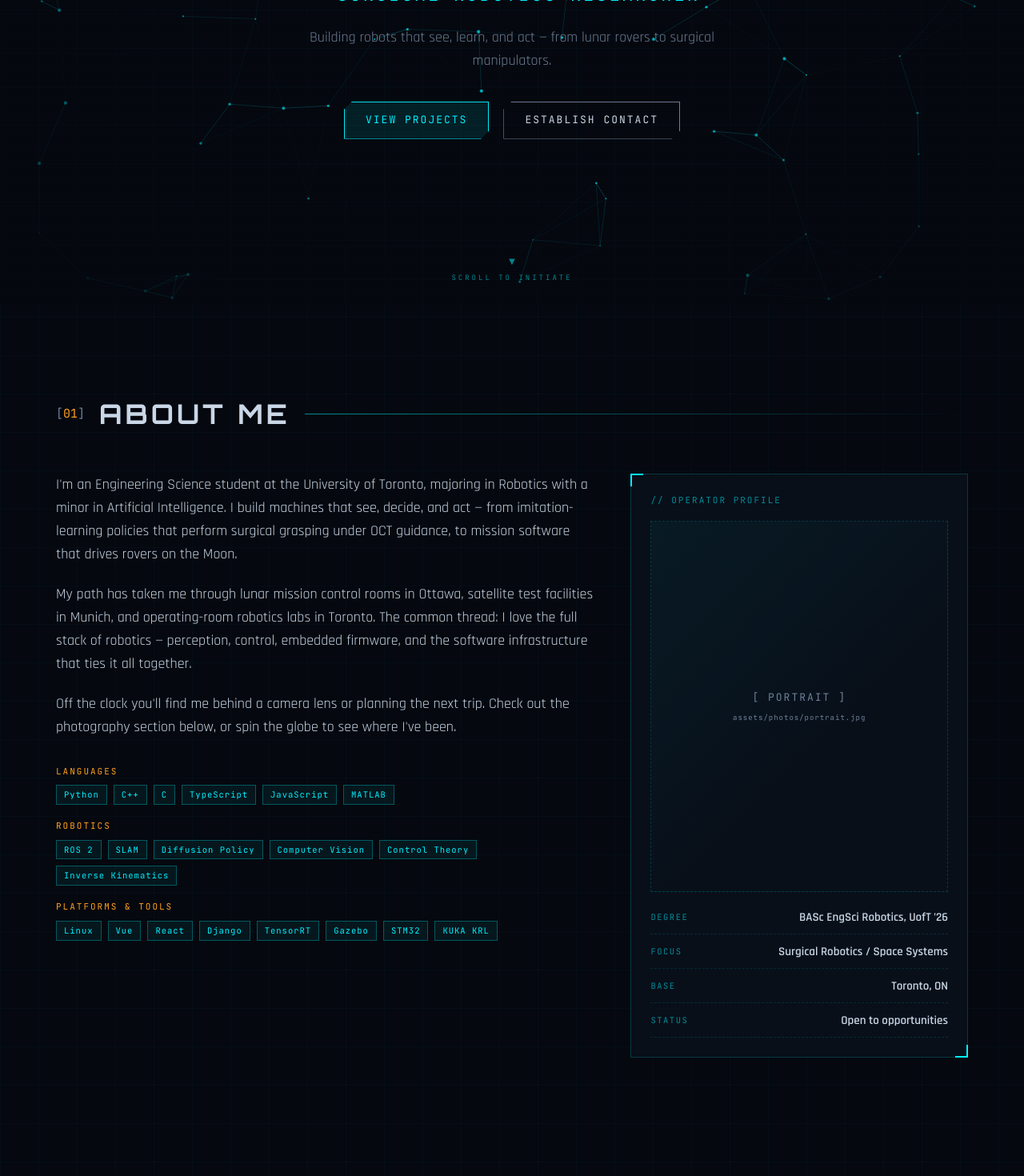
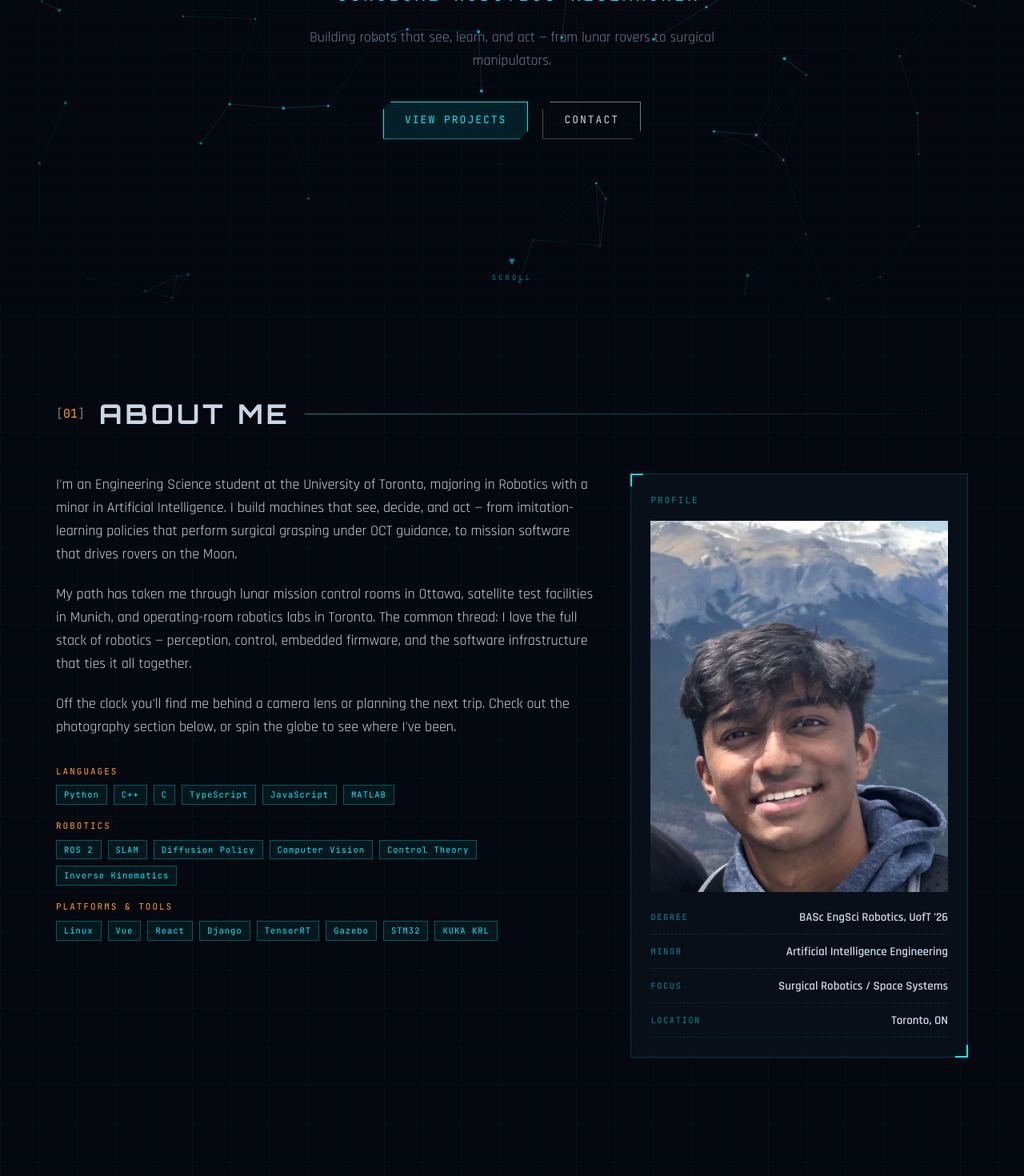
Before and after one commit to SPeramanu/sujit-portfolio, a React (Vite) app: page / in a window 1280 px wide. Shown: the part 420-1890 px from the top of the page at 80% size. Built offline with nearby package versions, Linux system fonts and the light colour scheme.

Commit message:
added lorenz back drop + personal image

```diff
--- a/src/data/profile.js
+++ b/src/data/profile.js
@@ -40,9 +40,9 @@ export const profile = {
   // Quick-read stats shown in the about HUD panel.
   stats: [
     { label: 'DEGREE', value: 'BASc EngSci Robotics, UofT ’26' },
+    { label: 'MINOR', value: 'Artificial Intelligence Engineering' },
     { label: 'FOCUS', value: 'Surgical Robotics / Space Systems' },
-    { label: 'BASE', value: 'Toronto, ON' },
-    { label: 'STATUS', value: 'Open to opportunities' },
+    { label: 'LOCATION', value: 'Toronto, ON' },
   ],
 
   // Skill groups render as tag chips.
--- a/src/pages/ArcadePage.jsx
+++ b/src/pages/ArcadePage.jsx
@@ -110,6 +110,128 @@ const GAMES = [
     accent: '#7dffb0',
   },
 ];
+
+// ============================================================
+//  Lorenz strange attractor — drifts behind the cabinet select.
+//  Pure canvas: a handful of tracers integrate the classic
+//  system (σ=10, ρ=28, β=8/3) and leave glowing trails in the
+//  arcade palette. The view rotates slowly for a 3D feel.
+//  Honors prefers-reduced-motion with a single static render.
+// ============================================================
+function LorenzBackground() {
+  const canvasRef = useRef(null);
+
+  useEffect(() => {
+    const canvas = canvasRef.current;
+    const ctx = canvas.getContext('2d'); // alpha defaults to true → transparent
+    const dpr = Math.min(window.devicePixelRatio || 1, 2);
+    const reduce = window.matchMedia('(prefers-reduced-motion: reduce)').matches;
+
+    const SIGMA = 10;
+    const RHO = 28;
+    const BETA = 8 / 3;
+    const DT = 0.005;
+    const PALETTE = ['#00f0ff', '#ff3cf0', '#ffd24a', '#7dffb0', '#ff5d73'];
+
+    const tracers = PALETTE.map((color, i) => ({
+      x: 0.1 + i * 0.03,
+      y: 0,
+      z: 18 + i * 0.7,
+      color,
+      px: null,
+      py: null,
+    }));
+
+    let angle = 0;
+    let w = 0;
+    let h = 0;
+    let scale = 1;
+    let cx = 0;
+    let cy = 0;
+
+    const resize = () => {
+          // Canvas is absolutely positioned and fills (+bleeds past) the stage,
+          // so measure its own rendered box.
+          w = canvas.clientWidth * dpr;
+          h = canvas.clientHeight * dpr;
+          canvas.width = w;
+          canvas.height = h;
+          scale = Math.min(w, h) / 25;  // ← was /60; lower = bigger attractor
+          cx = w / 2.2;
+          cy = h / 2;
+          tracers.forEach((p) => {
+            p.px = null;
+            p.py = null;
+          });
+          ctx.clearRect(0, 0, w, h);
+        };
+
+    const step = (p) => {
+      const dx = SIGMA * (p.y - p.x);
+      const dy = p.x * (RHO - p.z) - p.y;
+      const dz = p.x * p.y - BETA * p.z;
+      p.x += dx * DT;
+      p.y += dy * DT;
+      p.z += dz * DT;
+    };
+
+    const project = (p, cos, sin) => {
+      const rx = p.x * cos - p.y * sin;
+      return [cx + rx * scale, cy - (p.z - 25) * scale];
+    };
+
+    const drawSegments = (substeps, cos, sin) => {
+      ctx.globalCompositeOperation = 'lighter';
+      ctx.lineWidth = 1.1 * dpr;
+      for (const p of tracers) {
+        ctx.strokeStyle = p.color;
+        ctx.beginPath();
+        for (let s = 0; s < substeps; s++) {
+          step(p);
+          const [sx, sy] = project(p, cos, sin);
+          if (p.px !== null) {
+            ctx.moveTo(p.px, p.py);
+            ctx.lineTo(sx, sy);
+          }
+          p.px = sx;
+          p.py = sy;
+        }
+        ctx.stroke();
+      }
+      ctx.globalCompositeOperation = 'source-over';
+    };
+
+    resize();
+    window.addEventListener('resize', resize);
+
+    if (reduce) {
+      drawSegments(4000, Math.cos(0.5), Math.sin(0.5));
+      return () => window.removeEventListener('resize', resize);
+    }
+
+    let raf;
+    const frame = () => {
+      // Fade old trails toward TRANSPARENT by subtracting alpha — keeps the
+      // page background visible instead of building up an opaque black box.
+      ctx.globalCompositeOperation = 'destination-out';
+      ctx.fillStyle = 'rgba(0, 0, 0, 0.08)';
+      ctx.fillRect(0, 0, w, h);
+      ctx.globalCompositeOperation = 'source-over';
+
+      angle += 0.0011;
+      drawSegments(6, Math.cos(angle), Math.sin(angle));
+      raf = requestAnimationFrame(frame);
+    };
+    frame();
+
+    return () => {
+      cancelAnimationFrame(raf);
+      window.removeEventListener('resize', resize);
+    };
+  }, []);
+
+  return <canvas ref={canvasRef} className="lorenz-bg" aria-hidden="true" />;
+}
 
 // On-screen touch stick (phones/tablets); reports a unit vector or null.
 function TouchStick({ label, onVec }) {
@@ -343,7 +465,7 @@ export default function ArcadePage() {
           <p>
             {meta
               ? `// ${meta.year}`
-              : '// THREE ORIGINAL TRIBUTE CABINETS — ALL CODE & PIXELS FROM SCRATCH'}
+              : '// FOUR ORIGINAL TRIBUTE CABINETS — ALL CODE & PIXELS FROM SCRATCH'}
           </p>
         </div>
       </header>
@@ -351,7 +473,9 @@ export default function ArcadePage() {
       {meta ? (
         <GameShell key={meta.id} meta={meta} />
       ) : (
-        <div className="arcade-menu">
+        <div className="arcade-stage">
+          <LorenzBackground />
+          <div className="arcade-menu arcade-menu--grid">
             {GAMES.map((gm) => (
               <button
                 key={gm.id}
@@ -378,6 +502,7 @@ export default function ArcadePage() {
               </button>
             ))}
           </div>
+        </div>
       )}
     </div>
   );
--- a/src/sections/About.jsx
+++ b/src/sections/About.jsx
@@ -25,14 +25,11 @@ export default function About() {
         </div>
 
         <aside className="about-panel hud-frame">
-          <div className="panel-title">// OPERATOR PROFILE</div>
+          <div className="panel-title">PROFILE</div>
           {/* Drop a portrait at /public/assets/photos/portrait.jpg and swap
               this placeholder div for:
               <img src="assets/photos/portrait.jpg" alt="Sujit Peramanu" /> */}
-          <div className="portrait-placeholder" data-interactive>
-            <span>[ PORTRAIT ]</span>
-            <span className="portrait-hint">assets/photos/portrait.jpg</span>
-          </div>
+          <img src="assets/photos/portrait.jpg" alt="Sujit Peramanu" />
           <dl className="stat-list">
             {profile.stats.map((s) => (
               <div key={s.label} className="stat-row">
--- a/src/sections/Hero.jsx
+++ b/src/sections/Hero.jsx
@@ -12,7 +12,7 @@ export default function Hero() {
       <div className="hero-grid-overlay" aria-hidden="true" />
 
       <div className="hero-content">
-        <div className="hero-pretitle">// SYSTEM ONLINE — OPERATOR IDENTIFIED</div>
+        <div className="hero-pretitle">ENGINEERING SCIENCE AT THE UNIVERSITY OF TORONTO</div>
         <h1 className="hero-name">
           <GlitchText text={profile.name} />
         </h1>
@@ -29,14 +29,14 @@ export default function Hero() {
             VIEW PROJECTS
           </a>
           <a href="#contact" className="btn btn-ghost">
-            ESTABLISH CONTACT
+            CONTACT
           </a>
         </div>
       </div>
 
       <a href="#about" className="scroll-indicator" aria-label="Scroll to about">
         <span className="scroll-chevron">▼</span>
-        <span className="scroll-text">SCROLL TO INITIATE</span>
+        <span className="scroll-text">SCROLL</span>
       </a>
     </section>
   );
--- a/src/styles/global.css
+++ b/src/styles/global.css
@@ -1569,3 +1569,55 @@ kbd {
   .glitch::before, .glitch::after { animation: none; opacity: 0; }
   .node-ring, .scroll-chevron { animation: none; }
 }
+/* ============================================================
+   Cabinet select → 2×2 grid
+   (Merge into your existing .arcade-menu rule if you have one;
+    the --grid modifier guarantees the 2×2 layout.)
+   ============================================================ */
+.arcade-menu--grid {
+  display: grid;
+  grid-template-columns: repeat(2, minmax(0, 1fr));
+  gap: 1.25rem;
+  max-width: 920px;
+  margin-inline: auto;
+}
+
+@media (max-width: 640px) {
+  .arcade-menu--grid {
+    grid-template-columns: 1fr;
+  }
+}
+
+/* ============================================================
+   Lorenz attractor backdrop
+   ============================================================ */
+.arcade-stage {
+  position: relative;
+  isolation: isolate;
+  max-width: 1100px;
+  min-height: 820px;        /* ← this now sizes the canvas; raise it for a taller attractor */
+  margin: 0 auto;
+  display: flex;
+  align-items: center;
+  justify-content: center;
+  padding: 24px;
+}
+
+
+.lorenz-bg {
+  position: absolute;
+  inset: 0;                 /* fills the stage exactly — nothing sticks out to be clipped */
+  z-index: 0;
+  opacity: 0.6;
+  pointer-events: none;
+  /* bigger, gentler fade so the bottom lobe survives */
+  -webkit-mask-image: radial-gradient(95% 95% at 50% 50%, #000 72%, transparent 100%);
+          mask-image: radial-gradient(95% 95% at 50% 50%, #000 72%, transparent 100%);
+}
+
+/* Cards float centered above the attractor. */
+.arcade-stage > .arcade-menu {
+  position: relative;
+  z-index: 1;
+  width: 100%;
+}
```
Also changed, not shown: public/assets/photos/portrait.jpg (added). Lines whose indentation alone changed are shown as unchanged.
